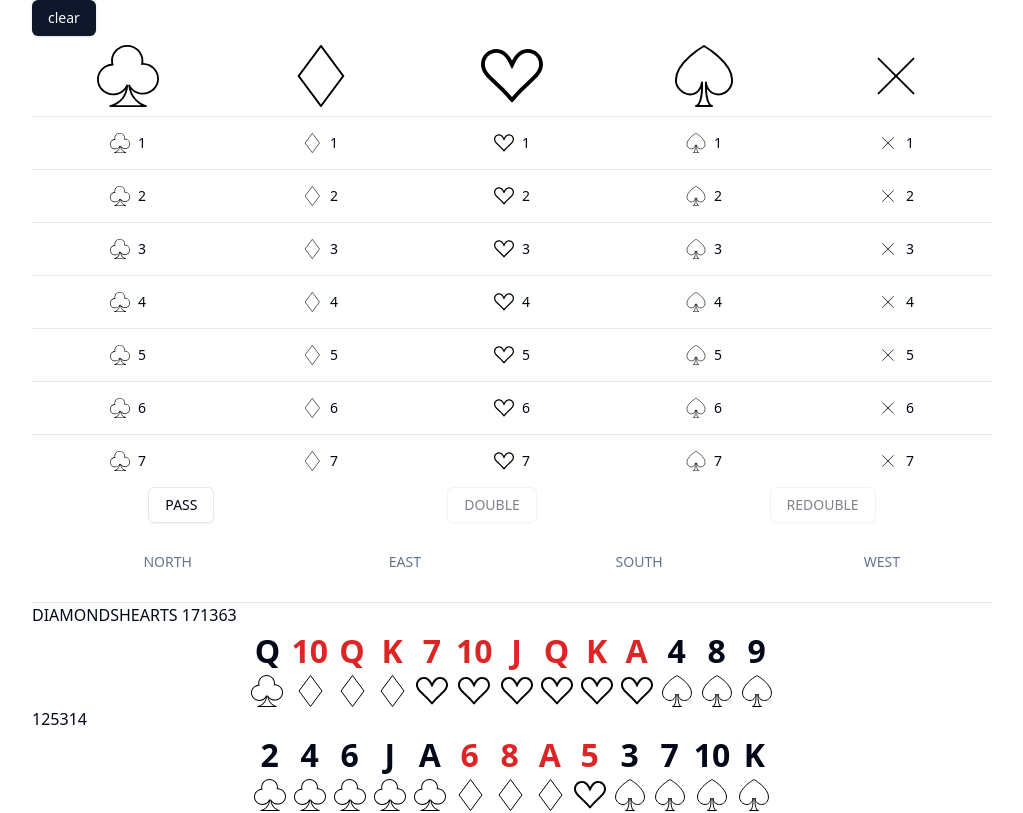
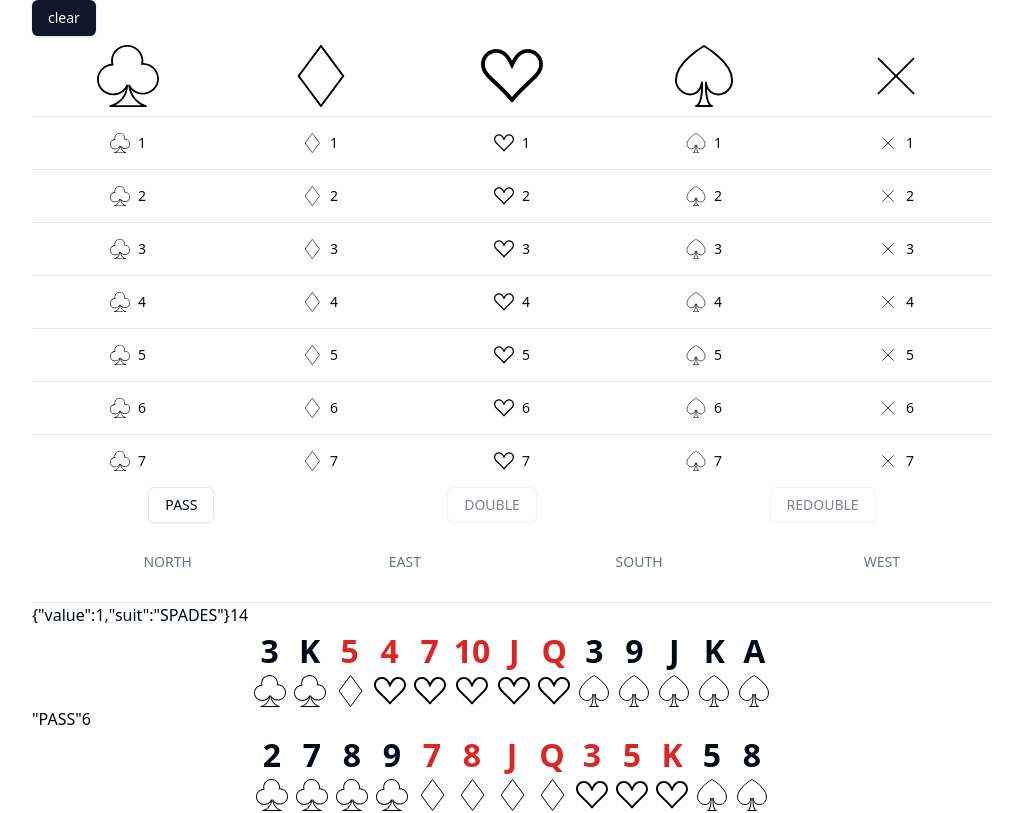
Before and after one commit to poziomk3/bridge-app, a React (Vite) app: page / in a window 1280 px wide. Shown: the top 813 px of the page, without its empty margins (128-1151 px from the left). Built offline with nearby package versions, Linux system fonts and the light colour scheme.

Commit message:
feat:opening bid implementation

```diff
--- a/src/bridge-tactic/AuxCounters.ts
+++ b/src/bridge-tactic/AuxCounters.ts
@@ -41,7 +41,7 @@ export function isSuitStrong(hand: CardType[], suit: CardSuit): boolean {
 
 export function countDP(hand: CardType[]): number {
   let count = 0;
-  for (const suit in suits) {
+  for (const suit of suits) {
     if (countSuitLength(hand, suit as CardSuit) === 2) count += 1;
     if (countSuitLength(hand, suit as CardSuit) === 1) count += 2;
     if (countSuitLength(hand, suit as CardSuit) === 0) count += 3;
--- a/src/bridge-tactic/OpeningBid.ts
+++ b/src/bridge-tactic/OpeningBid.ts
@@ -0,0 +1,73 @@
+import { BidType, NoContractBid } from "@/bridge-game/Bidding";
+import { Player } from "@/bridge-game/Players";
+import CardSuit, { suits } from "@/card-lib/types/CardSuit";
+import { isSuitStrong } from "./AuxCounters";
+import { CardType } from "@/bridge-game/CardDeck";
+
+
+export function findUniqueMaxSuit(
+  handDistribution: number[]
+): [CardSuit[], number] {
+  const max = Math.max(...handDistribution);
+  const occurrences = handDistribution
+    .map((value, index) => (value === max ? index : -1))
+    .filter((value) => value !== -1);
+  return [occurrences.map((index) => suits[index]), max];
+}
+
+
+export function getOpeningBid(player: Player): BidType {
+  return (
+    getEvenDistributedOpening(player.hcp, player.dp) ||
+    getPreemptiveOpening(player.hcp, player.handDistribution, player.hand) ||
+    getCasualOpening(player.tp, player.handDistribution) ||
+    getConvetionalClubOpening(player.tp) ||
+    NoContractBid.PASS
+  );
+}
+
+export function getEvenDistributedOpening(
+  hcp: number,
+  dp: number
+): BidType | null {
+  if (dp > 1) return null;
+  if (hcp >= 15 && hcp <= 17) return { value: 1, suit: "NOTRUMP" };
+  else if (hcp >= 20 && hcp <= 21) return { value: 2, suit: "NOTRUMP" };
+  else if (hcp >= 25 && hcp <= 27) return { value: 3, suit: "NOTRUMP" };
+  return null;
+}
+
+export function getPreemptiveOpening(
+  hcp: number,
+  handDistribution: number[],
+  hand: CardType[]
+): BidType | null {
+  if (hcp < 6 && hcp > 11) return null;
+  for (const suit of suits)
+    if (handDistribution[suits.indexOf(suit)] >= 6 && isSuitStrong(hand, suit))
+      return { value: 2, suit: suit };
+
+  return null;
+}
+export function getCasualOpening(
+  tp: number,
+  handDistribution: number[],
+): BidType | null {
+  if (tp >= 13 && tp <= 21) {
+    const [workingSuits, max] = findUniqueMaxSuit(handDistribution);
+    if (max >= 5)
+      return { value: 1, suit: workingSuits[workingSuits?.length - 1] };
+    else if (max === 4 && workingSuits.includes("DIAMONDS" as CardSuit))
+      return { value: 1, suit: "DIAMONDS" };
+    else if (handDistribution[suits.indexOf("CLUBS" as CardSuit)] >= 3)
+      return { value: 1, suit: "CLUBS" };
+    else return { value: 1, suit: "DIAMONDS" };
+  }
+
+  return null;
+}
+
+export function getConvetionalClubOpening(tp: number): BidType | null {
+  if (tp >= 22) return { value: 2, suit: "CLUBS" };
+  return null;
+}
--- a/src/card-lib/implementation/card-hand.tsx
+++ b/src/card-lib/implementation/card-hand.tsx
@@ -9,8 +9,8 @@ interface CardHandProps {
 const CardHand: FC<CardHandProps> = ({ cards }) => {
   return (
     <div className="flex gap-2 justify-center w-full">
-      {cards.map((card) => (
-        <Card card={card} />
+      {cards.map((card, index) => (
+        <Card card={card} key={index} />
       ))}
     </div>
   );
--- a/src/components/game/bidding-table.tsx
+++ b/src/components/game/bidding-table.tsx
@@ -40,7 +40,7 @@ const BiddingTable: FC<BidingTableProps> = ({
         <TableHeader>
           <TableRow>
             {suits.map((suit) => (
-              <TableHead>
+              <TableHead key={suit}>
                 <img
                   className="h-full mx-auto p-2 text-4"
                   src={`/src/assets/${suit}.svg`}
@@ -52,10 +52,10 @@ const BiddingTable: FC<BidingTableProps> = ({
         </TableHeader>
         <TableBody>
           {numbersArray.map((number) => (
-            <TableRow>
-              {bids.map((bid) =>
+            <TableRow key={number}>
+              {bids.map((bid, index) =>
                 bid.value == number ? (
-                  <TableCell>
+                  <TableCell key={index}>
                     <Button
                       variant={"ghost"}
                       onClick={() => handleBid(bid)}
@@ -71,8 +71,9 @@ const BiddingTable: FC<BidingTableProps> = ({
         </TableBody>
       </Table>
       <div className="mx-auto flex w-full justify-around">
-        {noContractBids.map((bid) => (
+        {noContractBids.map((bid, index) => (
           <Button
+            key={index}
             variant={"outline"}
             onClick={() => handleBid(bid)}
             disabled={!isBidLegal(bid)}
--- a/src/components/game/player-bids.tsx
+++ b/src/components/game/player-bids.tsx
@@ -30,15 +30,15 @@ const PlayerBids: FC<PlayerBidsProps> = ({ bidTable }) => {
       <TableHeader>
         <TableRow>
           {players.map((player) => (
-            <TableHead>{player}</TableHead>
+            <TableHead key={player}>{player}</TableHead>
           ))}
         </TableRow>
       </TableHeader>
       <TableBody>
-        {bids.map((bidRow) => (
-          <TableRow>
-            {bidRow.map((bid) => (
-              <TableCell>
+        {bids.map((bidRow,index1) => (
+          <TableRow key={index1}>
+            {bidRow.map((bid,index2) => (
+              <TableCell key={index2}>
                 <Bid bid={bid} />
               </TableCell>
             ))}
--- a/src/views/Game.tsx
+++ b/src/views/Game.tsx
@@ -16,6 +16,7 @@ import {
 } from "@/bridge-game/CardDeck";
 import { Player, players } from "@/bridge-game/Players";
 import { isSuitStrong } from "@/bridge-tactic/AuxCounters";
+import { getOpeningBid } from "@/bridge-tactic/OpeningBid";
 import CardHand from "@/card-lib/implementation/card-hand";
 import { suits } from "@/card-lib/types/CardSuit";
 import BiddingTable from "@/components/game/bidding-table";
@@ -24,7 +25,7 @@ import { Button } from "@/components/ui/button";
 import { useState } from "react";
 
 const Game = () => {
-  const playerCard = distributeCardsIntoPlayers(
+  const playersArray = distributeCardsIntoPlayers(
     shuffleCardDeck(createCardDeck())
   ).map((cards, index) => new Player(cards, players[index]));
   const [bidTable, setBidTable] = useState<BidType[]>([]);
@@ -44,15 +45,13 @@ const Game = () => {
       <Button onClick={clearBidTable}>clear</Button>
       <BiddingTable handleBid={addBid} isConBidLegal={isBidLegal} />
       <PlayerBids bidTable={bidTable} />
-      {playerCard.map((cards) => (
-        <>
-          {suits.map((suit) =>
-            isSuitStrong(cards.hand, suit) ? <span>{suit}</span> : null
-          )}{" "}
-          {cards.hcp}
-          {cards.handDistribution}
-          <CardHand cards={cards.hand} />{" "}
-        </>
+      {playersArray.map((player) => (
+        <div key={player.name}>
+          {JSON.stringify(getOpeningBid(player))}
+         {/* {player.dp} */}
+          {player.hcp}
+          <CardHand cards={player.hand} />{" "}
+        </div>
       ))}
     </div>
   );
```
